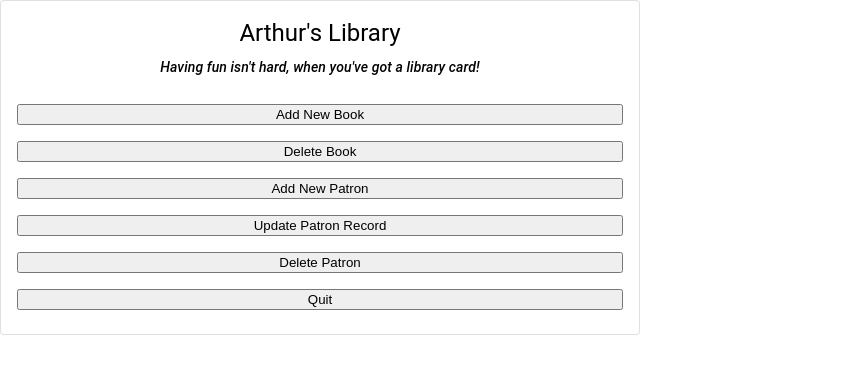
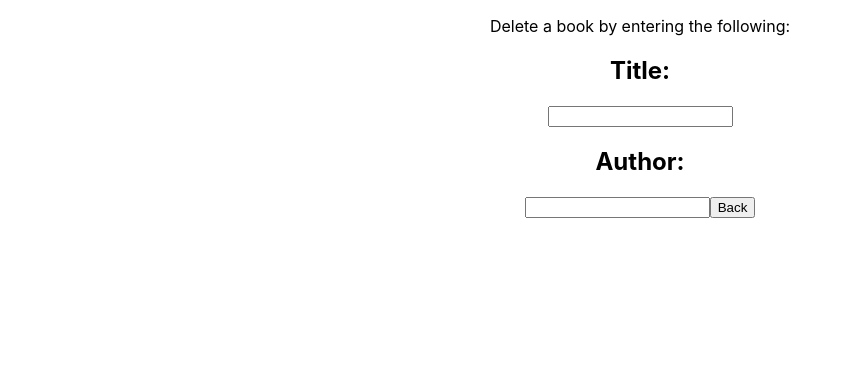
Before and after one commit to sebastianwhyte/Library-System, a React (Create React App) app in the folder src/main/ui/: page /delete in a window 1280 px wide. Shown: the top 374 px of the page, without its empty margins (0-852 px from the left). Built offline with nearby package versions, Linux system fonts and the light colour scheme.

Commit message:
Created Add Book view and Delete Book views

```diff
--- a/src/main/ui/package.json
+++ b/src/main/ui/package.json
@@ -11,6 +11,7 @@
     "@testing-library/user-event": "^13.5.0",
     "react": "^18.2.0",
     "react-dom": "^18.2.0",
+    "react-router-dom": "^6.15.0",
     "react-scripts": "5.0.1",
     "ui": "^0.2.4",
     "web-vitals": "^2.1.4"
--- a/src/main/ui/src/App.js
+++ b/src/main/ui/src/App.js
@@ -1,12 +1,18 @@
-import logo from './logo.svg';
 import './App.css';
-import HomeCard from "./components/HomeCard.tsx";
+import {Routes, Route} from 'react-router-dom';
+import HomeView from "./views/HomeView.tsx";
+import AddNewBookView from "./views/AddNewBookView.tsx";
+import DeleteBookView from "./views/DeleteBookView.tsx";
 
 
 function App() {
   return (
     <div className="App">
-        <HomeCard />
+        <Routes>
+            <Route path='/' element={<HomeView />} />
+            <Route path='/add-new-book' element={<AddNewBookView />} />
+            <Route path='/delete' element={<DeleteBookView />} />
+        </Routes>
     </div>
   );
 }
--- a/src/main/ui/src/components/HomeButtons.tsx
+++ b/src/main/ui/src/components/HomeButtons.tsx
@@ -1,15 +1,19 @@
 import Box from '@mui/material/Box';
 import Stack from "@mui/material/Stack";
+import Button from "@mui/material/Button";
 
-// Have this class call super to its props to insert the button text dynamically -- the text
-// will change depending on which view we are currently in
 
+/*
 function HomeButton({value, onButtonClick})
 {
     return (
-        <button className="home-button" onClick={onButtonClick}>{ value }</button>
+
+        <Button variant="contained" size="small" className="home-button" onClick={onButtonClick}>
+            { value }
+        </Button>
     );
 }
+*/
 
 
 function handleClick(value: string)
@@ -21,19 +25,28 @@ function handleClick(value: string)
 const buttons =
     (
         <>
+            <a href="/add-new-book"><button>Add New Book</button></a>
+            <a href="/delete"><button>Delete Book</button></a>
+            <button>Add New Patron</button>
+            <button>Update Patron Record</button>
+            <button>Delete Patron</button>
+        </>
+
+        /*
+        <>
             <HomeButton value={"Add New Book"} onButtonClick={() => handleClick("Add New Book")} />
             <HomeButton value={"Delete Book"} onButtonClick={() => handleClick("Delete Book")} />
             <HomeButton value={"Add New Patron"} onButtonClick={() => handleClick("Add New Patron")} />
             <HomeButton value={"Update Patron Record"} onButtonClick={() => handleClick("Update Patron Record")} />
             <HomeButton value={"Delete Patron"} onButtonClick={() => handleClick("Delete Patron")} />
-            <HomeButton value={"Quit"} onButtonClick={() => handleClick("Quit")} />
         </>
+         */
+
     );
 
 
 function HomeButtons()
 {
-    // TODO - make the buttons stack ontop of each other. Currently they are side by side
     return (
         <Box justifyContent="center"
               alignItems="center"
--- a/src/main/ui/src/components/HomeCard.tsx
+++ b/src/main/ui/src/components/HomeCard.tsx
@@ -4,7 +4,6 @@ import CardContent from '@mui/material/CardContent';
 import Box from '@mui/material/Box';
 import HomeScreenTitleText from "./HomeScreenTitleText.tsx";
 import HomeButtons from "./HomeButtons.tsx";
-
 
 
 const card =  (
@@ -19,7 +18,11 @@ const card =  (
 function HomeCard()
 {
     return (
-        <Box sx={{ maxWidth: 1/2 }}>
+        <Box sx={{ maxWidth: 1/3,
+                direction: "column",
+                justify: "center",
+                alignItems:"Center"}}
+                >
             <Card variant="outlined">
                 {card}
             </Card>
--- a/src/main/ui/src/index.js
+++ b/src/main/ui/src/index.js
@@ -3,12 +3,15 @@ import ReactDOM from 'react-dom/client';
 import './index.css';
 import App from './App';
 import reportWebVitals from './reportWebVitals';
+import {BrowserRouter} from "react-router-dom";
 
 const root = ReactDOM.createRoot(document.getElementById('root'));
 root.render(
-  <React.StrictMode>
-    <App />
-  </React.StrictMode>
+  //<React.StrictMode>
+    <BrowserRouter>
+        <App />
+    </BrowserRouter>
+  //</React.StrictMode>
 );
 
 // If you want to start measuring performance in your app, pass a function
--- /dev/null
+++ b/src/main/ui/src/views/AddNewBookView.tsx
@@ -0,0 +1,17 @@
+
+function AddNewBookView()
+{
+    return (
+        // TODO - Replace empty fragments with a container - Box, Grid, etc
+        <>
+            <p>Add a book by entering the following: </p>
+            <h2>Title:</h2>
+                <input type="text" id="bookTitle" name="bookTitle" />
+            <h2>Author:</h2>
+                <input type="text" id="author" name="author" />
+            <a href="/"><button>Back</button></a>
+        </>
+    );
+}
+
+export default  AddNewBookView;
--- /dev/null
+++ b/src/main/ui/src/views/DeleteBookView.tsx
@@ -0,0 +1,17 @@
+
+function DeleteBookView()
+{
+    return (
+        <>
+            <p>Delete a book by entering the following: </p>
+            <h2>Title:</h2>
+                <input type="text" id="bookTitle" name="bookTitle" />
+            <h2>Author:</h2>
+                <input type="text" id="author" name="author" />
+            <a href="/"><button>Back</button></a>
+        </>
+    )
+}
+
+
+export default DeleteBookView;
--- /dev/null
+++ b/src/main/ui/src/views/HomeView.tsx
@@ -0,0 +1,12 @@
+import HomeCard from "../components/HomeCard.tsx";
+
+function HomeView()
+{
+    return (
+        <>
+            <HomeCard />
+        </>
+    )
+}
+
+export default HomeView;
```
Also changed, not shown: src/main/ui/src/views/AddNewPatronView.tsx (added), src/main/ui/src/views/DeletePatronView.tsx (added), src/main/ui/src/views/UpdatePatronView.tsx (added), 1 other file (tests, documents, lock files or other folders).
